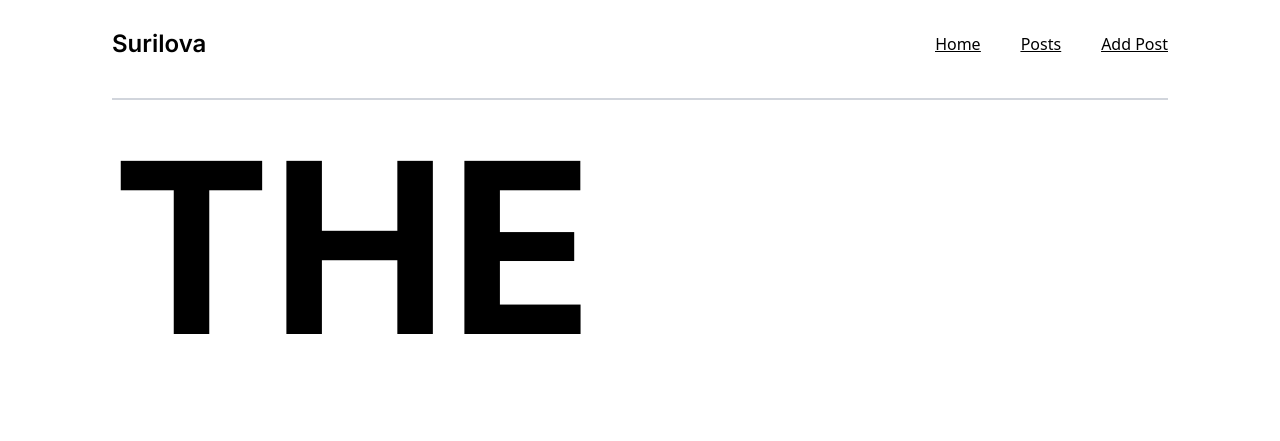
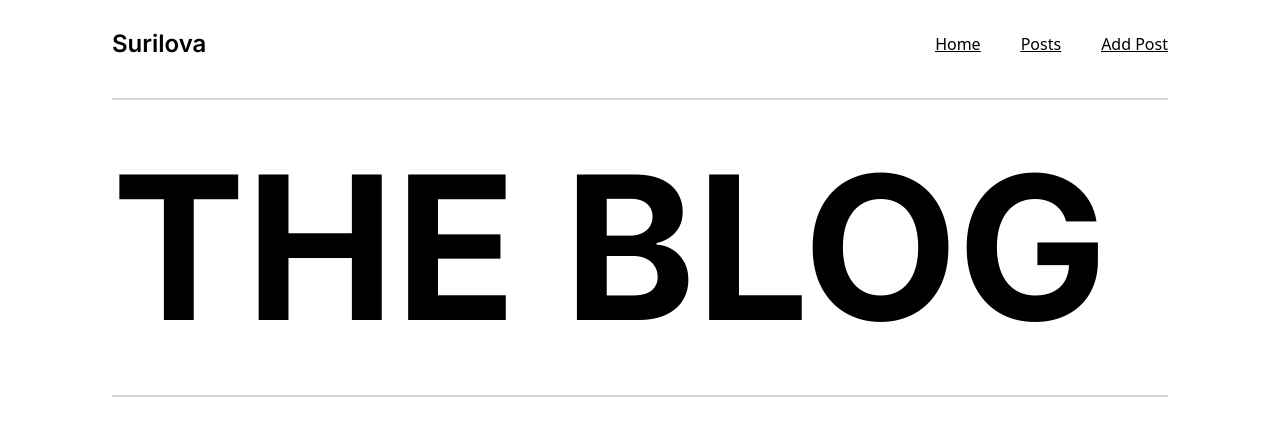
Before and after one commit to helen25sur/blog-frontend, a React (Vite) app: page / in a window 1280 px wide. Shown: the top 441 px of the page. Built offline with nearby package versions, Linux system fonts and the light colour scheme; no server answers.

Commit message:
fix: change font-size for H1

```diff
--- a/src/App.jsx
+++ b/src/App.jsx
@@ -8,8 +8,8 @@ import PostDetail from './components/PostDetail.jsx';
 import Navigation from './components/Navigation.jsx';
 import Home from './view/Home.jsx';
 
-const link = import.meta.env.VITE_LINK_API_URL;
-// const link = import.meta.env.VITE_LINK_API_URL_LOCAL;
+// const link = import.meta.env.VITE_LINK_API_URL;
+const link = import.meta.env.VITE_LINK_API_URL_LOCAL;
 
 
 
--- a/src/components/Header.jsx
+++ b/src/components/Header.jsx
@@ -1,9 +1,9 @@
-export default function Header () {
+export default function Header() {
   return (
     <header>
-      <hr className="border border-gray-300"/>
-      <h1 className="font-[Inter] xl:text-[238px] font-bold xl:leading-73.75 md:text-[160px] md:leading-48.75 text-[72px] leading-22">THE BLOG</h1>
-      <hr className="border border-gray-300 mb-10"/>
+      <hr className="border border-gray-300" />
+      <h1 className="font-[Inter] xl:text-[200px] font-bold xl:leading-73.75 md:text-[132px] md:leading-48.75 text-[66px] leading-22">THE BLOG</h1>
+      <hr className="border border-gray-300 mb-10" />
     </header>
   )
 }
```
